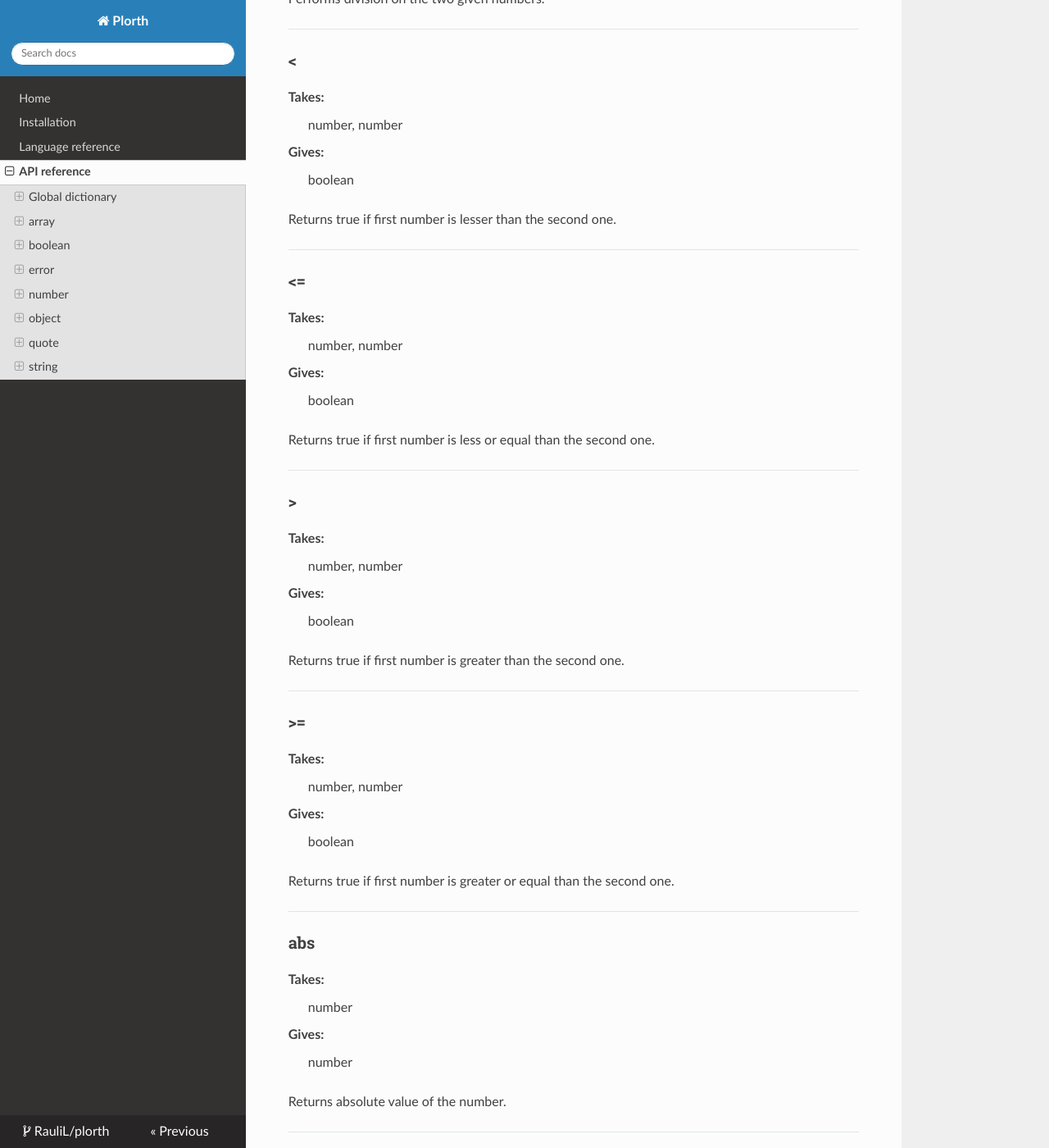
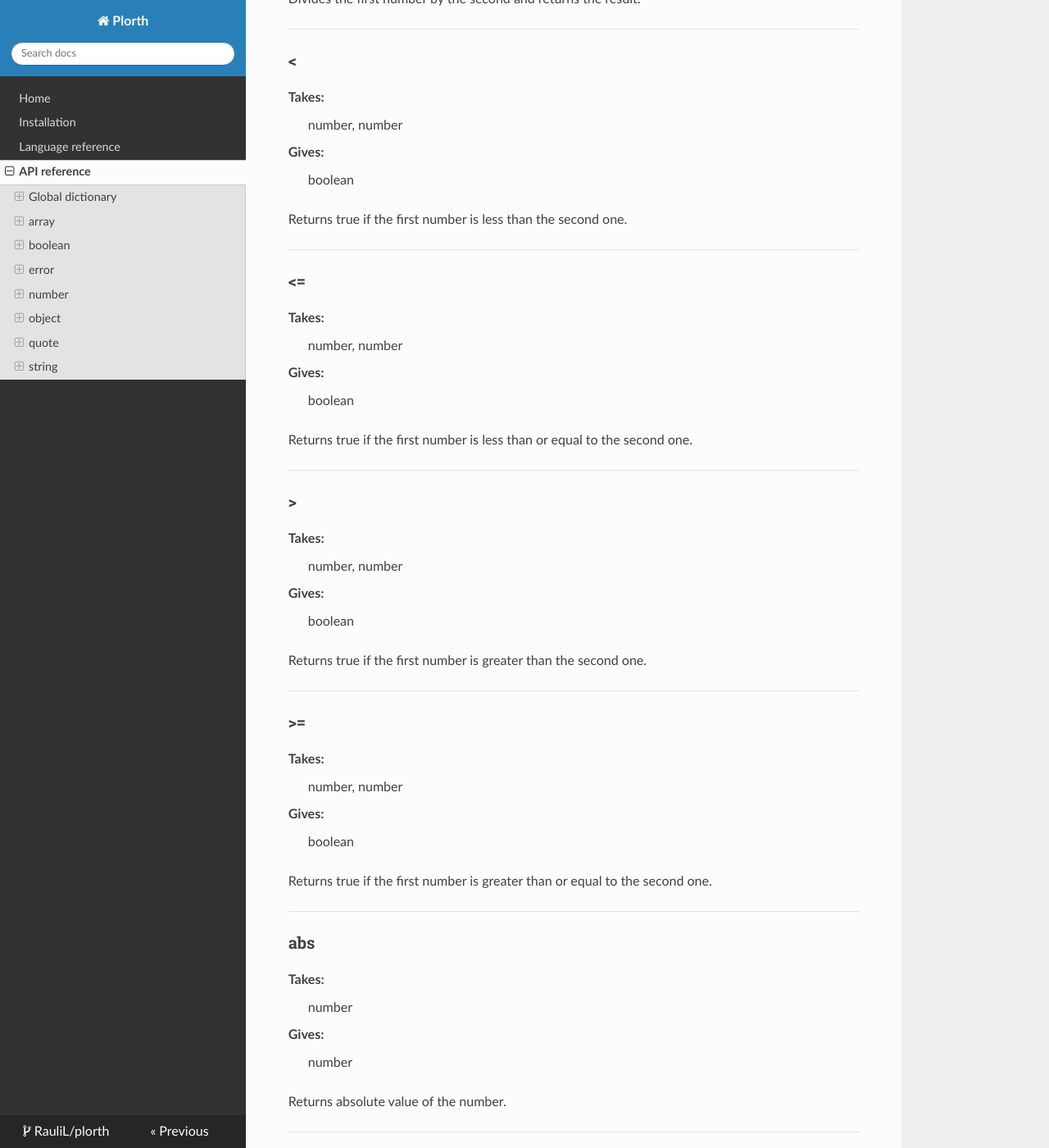
Before and after one commit to RauliL/plorth, an MkDocs documentation site: the page built from docs/api.md, in a window 1280 px wide and 1400 px high, scrolled down 22133 px. Shown: the whole window at 82% size. Built offline with MkDocs 1.6.1, drawn with Linux system fonts in a browser that asks for light colours; nearby versions of some CDN libraries; old or Windows-style settings are respelled for this version of MkDocs; some of the changed text lies outside the part shown.

Commit message:
Improve the grammar of the value number API documentation

```diff
--- a/docs/api.md
+++ b/docs/api.md
@@ -1094,7 +1094,7 @@ Performs addition on the two given numbers.
   <dd>number</dd>
 </dl>
 
-Performs substraction on the two given numbers.
+Subtracts the second number from the first and returns the result.
 
 ---
 
@@ -1107,7 +1107,7 @@ Performs substraction on the two given numbers.
   <dd>number</dd>
 </dl>
 
-Performs division on the two given numbers.
+Divides the first number by the second and returns the result.
 
 ---
 
@@ -1120,7 +1120,7 @@ Performs division on the two given numbers.
   <dd>boolean</dd>
 </dl>
 
-Returns true if first number is lesser than the second one.
+Returns true if the first number is less than the second one.
 
 ---
 
@@ -1133,7 +1133,7 @@ Returns true if first number is lesser than the second one.
   <dd>boolean</dd>
 </dl>
 
-Returns true if first number is less or equal than the second one.
+Returns true if the first number is less than or equal to the second one.
 
 ---
 
@@ -1146,7 +1146,7 @@ Returns true if first number is less or equal than the second one.
   <dd>boolean</dd>
 </dl>
 
-Returns true if first number is greater than the second one.
+Returns true if the first number is greater than the second one.
 
 ---
 
@@ -1159,7 +1159,8 @@ Returns true if first number is greater than the second one.
   <dd>boolean</dd>
 </dl>
 
-Returns true if first number is greater or equal than the second one.
+Returns true if the first number is greater than or equal to the second
+one.
 
 ---
 
@@ -1198,7 +1199,7 @@ Computes the smallest integer value not less than given number.
   <dd>number</dd>
 </dl>
 
-Clamps top-most number between the minimum and maximum limits.
+Clamps the topmost number between the minimum and maximum limits.
 
 ---
 
@@ -1301,7 +1302,7 @@ Rounds number to nearest integer value.
   <dd>quote, number</dd>
 </dl>
 
-Executes quote given number of times.
+Executes a quote given number of times.
 
 ## object
 
```
Also changed, not shown: other parts of docs/api.md (+3 -3 lines), 1 other file.
